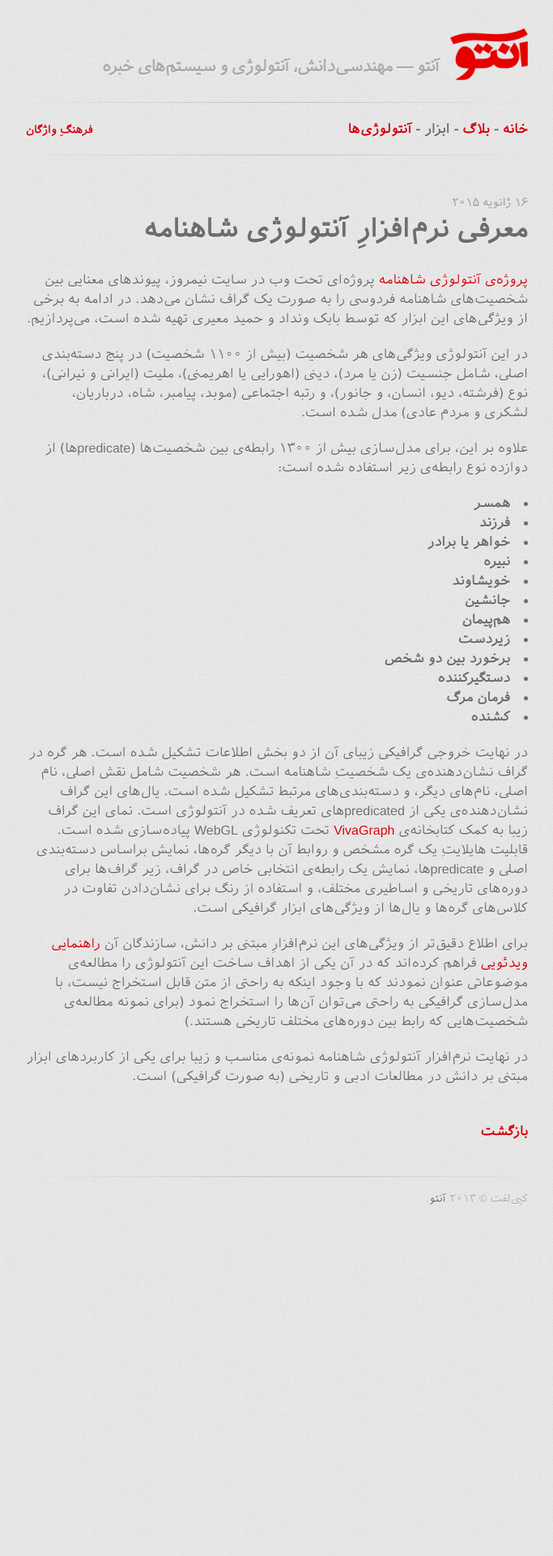
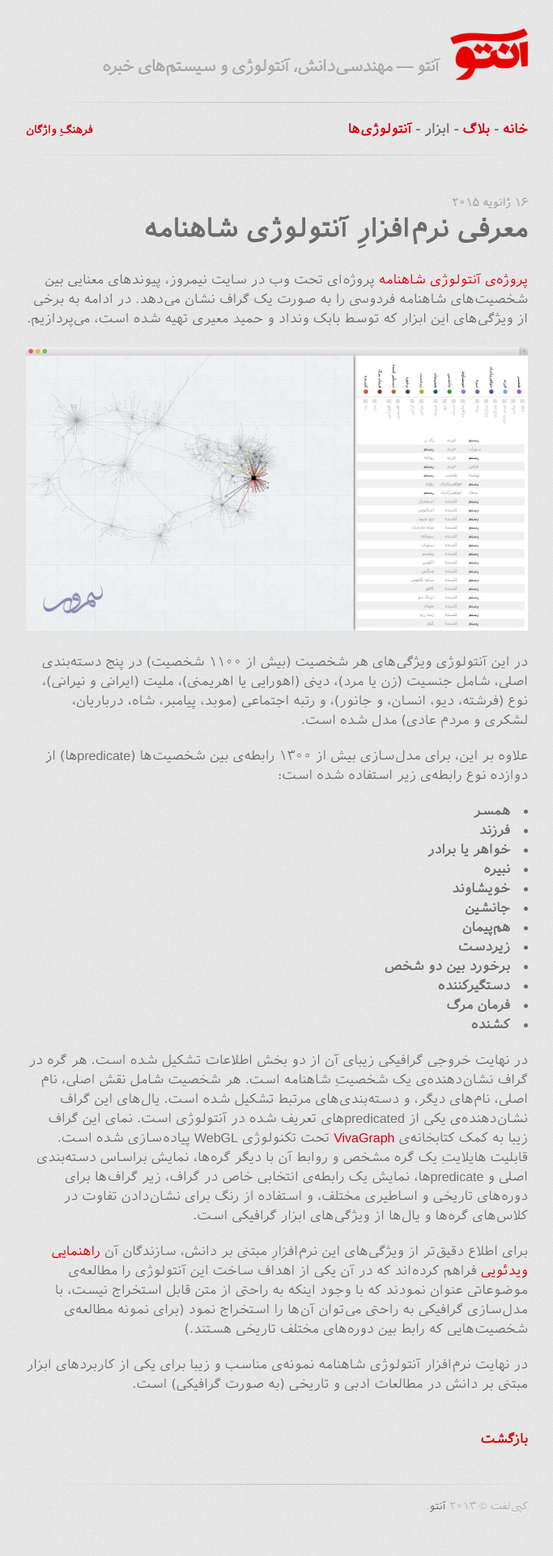
Before and after one commit to morteza/onto, a Jekyll site: the page built from _posts/2015-01-16-shahnameh_ontology.md, in a window 1280 px wide. Shown: the whole page at 81% size, without its empty margins (298-981 px from the left). Built offline with Jekyll 4.4.1, drawn with Linux system fonts in a browser that asks for light colours; before the commit the page ends 1543 px from its top, so only the background shows below that.

Commit message:
Add screenshot for shahnameh ontology post.

```diff
--- a/_posts/2015-01-16-shahnameh_ontology.md
+++ b/_posts/2015-01-16-shahnameh_ontology.md
@@ -11,6 +11,10 @@ permalink: /blog/review/shahnameh_ontology
 
 
 [پروژه‌ی آنتولوژی شاهنامه](http://nimrouz.ir/shahnameh/) پروژه‌ای تحت وب در سایت نیمروز، پیوندهای معنایی بین شخصیت‌های شاهنامه فردوسی را به صورت یک گراف نشان می‌دهد. در ادامه به برخی از ویژگی‌های این ابزار که توسط بابک ونداد و حمید معیری تهیه شده است، می‌پردازیم.
+
+<a href="/images/shahnameh_screenshot.jpg">
+  <img src="/images/shahnameh_screenshot.jpg" alt="نمای اصلی با محوریت رستم" style="width:100%"/>
+</a>
 
 در این آنتولوژی ویژگی‌های هر شخصیت (بیش از ۱۱۰۰ شخصیت) در  پنج دسته‌بندی اصلی، شامل جنسیت (زن یا مرد)، دینی (اهورایی یا اهریمنی)، ملیت (ایرانی و نیرانی)، نوع (فرشته، دیو، انسان، و جانور)، و رتبه اجتماعی (موبد، پیامبر، شاه، درباریان، لشکری و مردم عادی) مدل شده است.
 
```
Also changed, not shown: images/shahnameh_screenshot.jpg (added).
